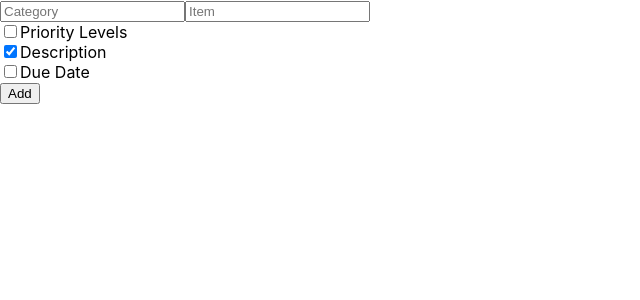
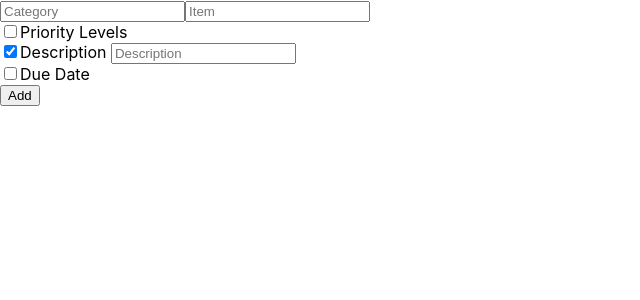
Before and after one commit to arkinmodi/List-App-React, a React (Create React App) app: page / in a window 1280 px wide. Both pictures are taken after a click on the checkbox 10 px from the left and 51 px from the top of the page. Shown: the top 300 px of the page, without its empty margins (0-640 px from the left). Built offline with nearby package versions, Linux system fonts and the light colour scheme.

Commit message:
Added conditional text boxes for desc and due date

```diff
--- a/src/App.js
+++ b/src/App.js
@@ -1,5 +1,13 @@
 import React from "react";
 import "./App.css";
+
+// class Priority_Levels extends React.Component {
+//   render() {
+//     return (
+//       <input type="text" onChange={}/>
+//     )
+//   }
+// }
 
 class App extends React.Component {
   constructor(props) {
@@ -10,6 +18,9 @@ class App extends React.Component {
       nextCategoryID: 0,
       inputItem: "",
       inputCategory: "",
+      inputDescription: "",
+      inputDeadline: "",
+      inputPriority: "",
       mode: "Add",
       editCategoryIndex: -1,
       editItemIndex: -1,
@@ -196,7 +207,17 @@ class App extends React.Component {
             this.setState({ isDescription: !this.state.isDescription })
           }
         />
-        Description
+        Description {/* Only display text box when Description is checked */}
+        {this.state.isDescription && (
+          <input
+            type="text"
+            onChange={(event) =>
+              this.setState({ inputDescription: event.target.value })
+            }
+            value={this.state.inputDescription}
+            placeholder="Description"
+          />
+        )}
         <br />
         <input
           type="checkbox"
@@ -205,7 +226,17 @@ class App extends React.Component {
             this.setState({ isDeadline: !this.state.isDeadline })
           }
         />
-        Due Date
+        Due Date {/* Only display text box when Due Date is checked */}
+        {this.state.isDeadline && (
+          <input
+            type="text"
+            onChange={(event) =>
+              this.setState({ inputDeadline: event.target.value })
+            }
+            value={this.state.inputDeadline}
+            placeholder="Due Date"
+          />
+        )}
         <br />
         {/* Submit Button */}
         <button onClick={this.submit.bind(this)}>{this.state.mode}</button>
```
